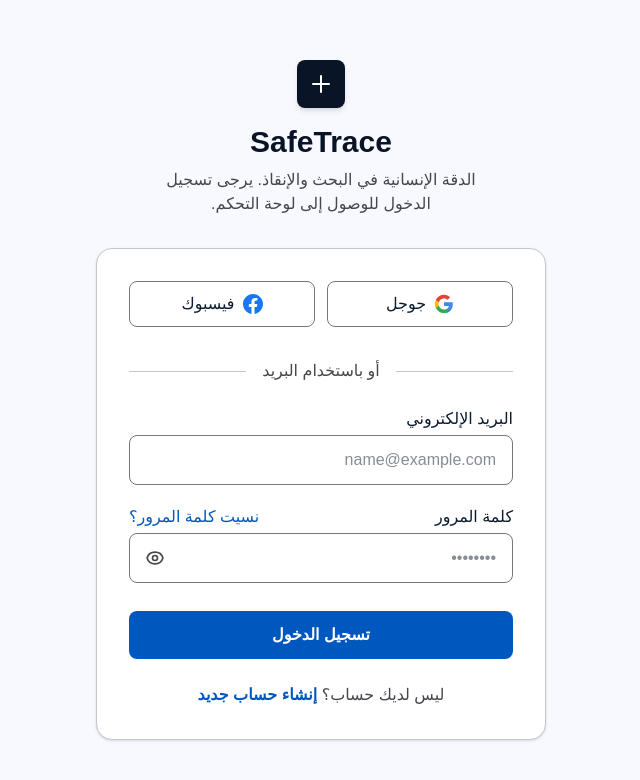
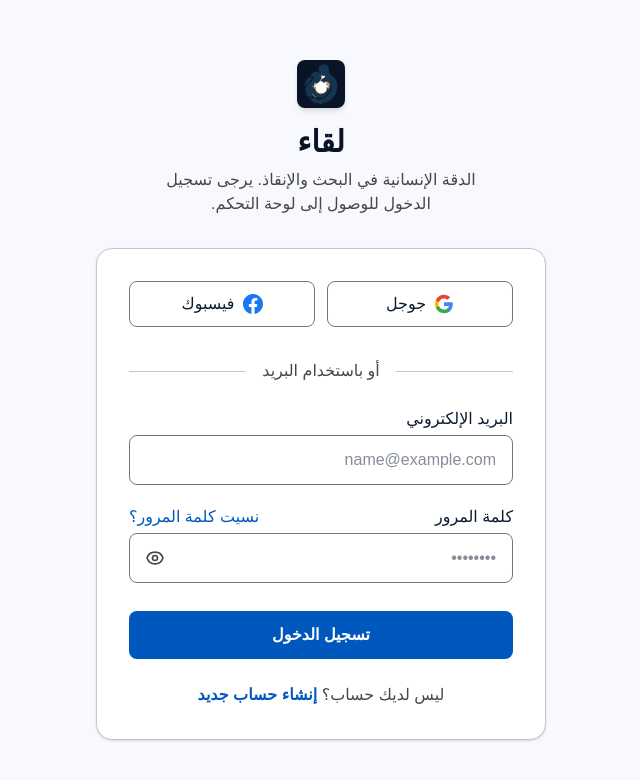
Before and after one commit to Gargera/SafeTrace-Angular21, an Angular app: page /auth in a window 1280 px wide. Shown: the top 780 px of the page, without its empty margins (467-1107 px from the left). Built offline with nearby package versions, Linux system fonts and the light colour scheme.

Commit message:
add logo in login page

```diff
--- a/src/app/features/auth/pages/login/login.html
+++ b/src/app/features/auth/pages/login/login.html
@@ -2,9 +2,9 @@
 
   <div class="text-center mb-8">
     <a routerLink="/home" class="inline-flex items-center justify-center bg-primary text-on-primary w-12 h-12 rounded-xl mb-4 hover:scale-105 transition-transform shadow-md">
-      <svg class="w-6 h-6" fill="none" stroke="currentColor" viewBox="0 0 24 24"><path stroke-linecap="round" stroke-linejoin="round" stroke-width="2" d="M12 4v16m8-8H4"></path></svg>
+      <img src="images/logo.svg" alt="منصة لقاء" class="h-10 w-auto" />
     </a>
-    <h1 class="text-3xl font-headline-lg font-bold text-primary mb-2">SafeTrace</h1>
+    <h1 class="text-3xl font-headline-lg font-bold text-primary mb-2">لقاء</h1>
     <p class="text-on-surface-variant text-body-md max-w-87.5 mx-auto">الدقة الإنسانية في البحث والإنقاذ. يرجى تسجيل الدخول للوصول إلى لوحة التحكم.</p>
   </div>
 
```
